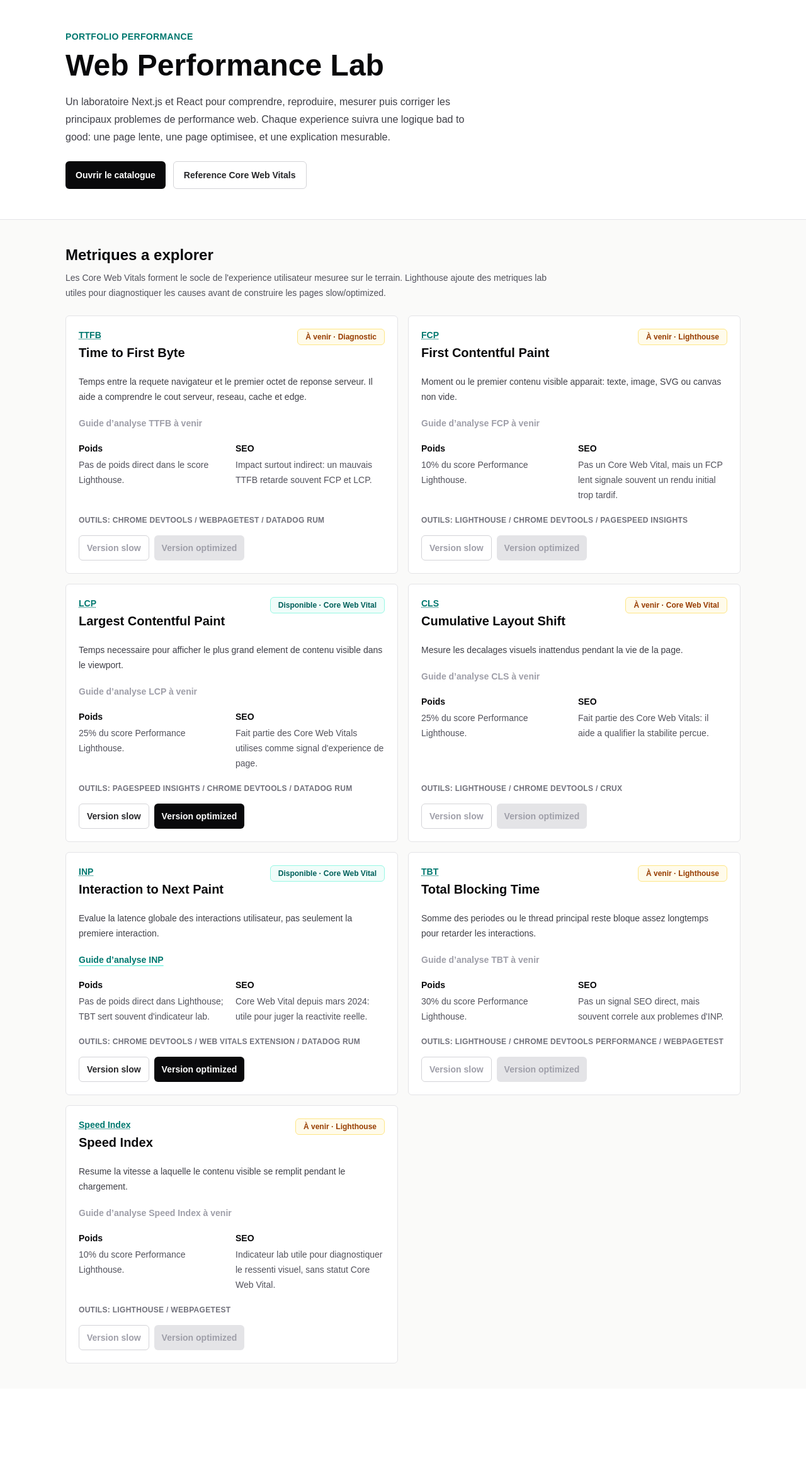
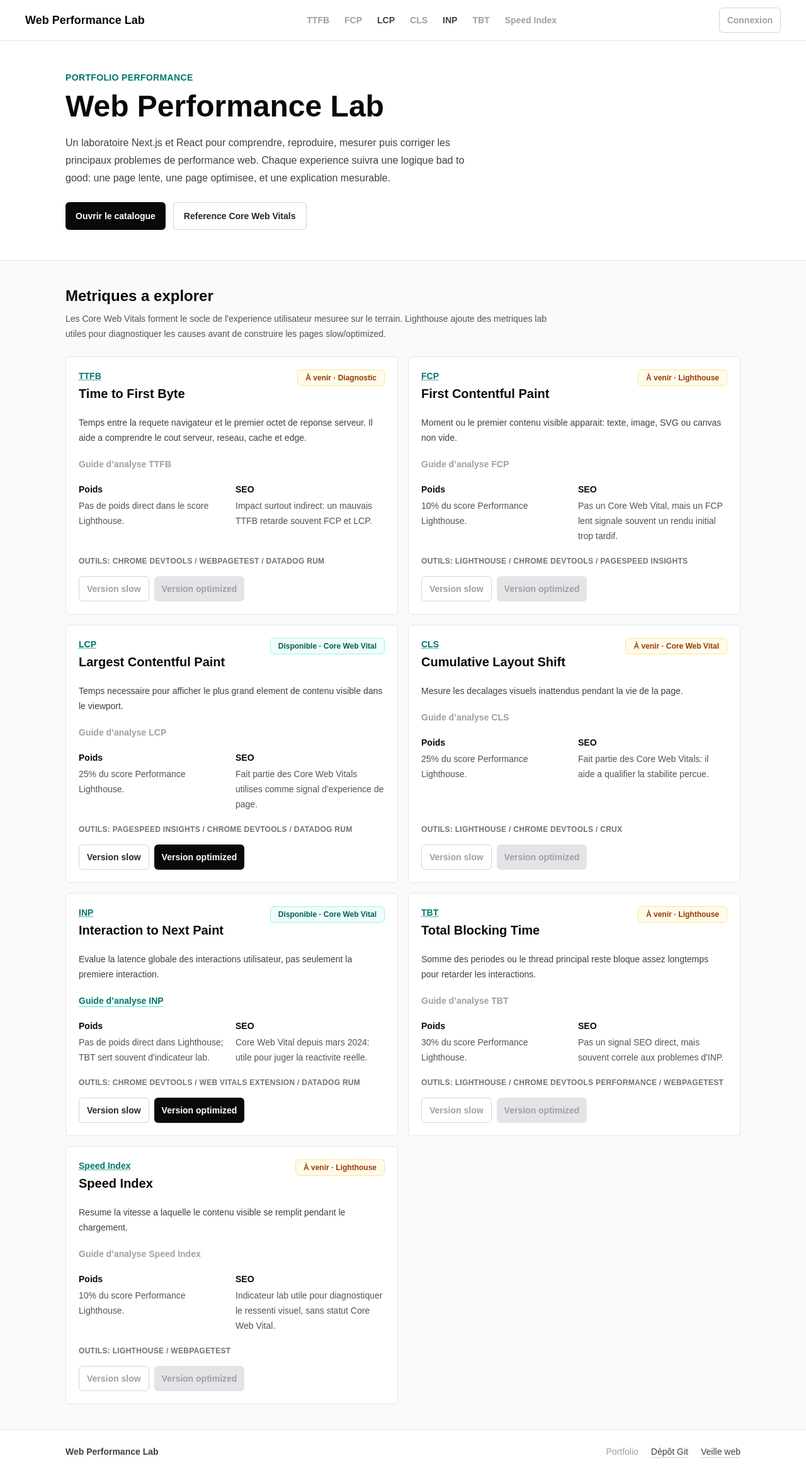
Before and after one commit to manuelWeb/web-perf-lab, a Next.js app: page / in a window 1280 px wide. Shown: the whole page at 63% size. Before the commit the page ends 2205 px from the top, so only its background shows below. Built offline with nearby package versions, Linux system fonts and the light colour scheme.

Commit message:
feat: add shared header, footer and metric navigation
Add responsive metric navigation with a mobile drawer. Link available LCP and INP routes while keeping unavailable metrics disabled.

```diff
--- a/src/app/catalogue/page.tsx
+++ b/src/app/catalogue/page.tsx
@@ -25,7 +25,7 @@ export default function CataloguePage() {
   ];
 
   return (
-    <main className="min-h-screen bg-stone-50 text-zinc-950">
+    <main className="flex-1 bg-stone-50 text-zinc-950">
       <section className="border-b border-zinc-200 bg-white">
         <div className="mx-auto flex w-full max-w-6xl flex-col gap-6 px-6 py-12 sm:px-8 lg:px-10">
           <div className="max-w-3xl">
--- a/src/app/inp/analysis/page.tsx
+++ b/src/app/inp/analysis/page.tsx
@@ -80,7 +80,7 @@ const inpResources = [
 
 export default function InpAnalysisPage() {
   return (
-    <main className="min-h-screen bg-stone-50 text-zinc-950">
+    <main className="flex-1 bg-stone-50 text-zinc-950">
       <section className="border-b border-zinc-200 bg-white">
         <div className="mx-auto flex w-full max-w-6xl flex-col px-6 py-10 sm:px-8 lg:px-10">
           <div className="flex flex-wrap gap-4 text-sm font-semibold">
--- a/src/app/inp/optimized/page.tsx
+++ b/src/app/inp/optimized/page.tsx
@@ -78,7 +78,7 @@ export default function OptimizedInpPage() {
   }
 
   return (
-    <main className="min-h-screen bg-stone-50 text-zinc-950">
+    <main className="flex-1 bg-stone-50 text-zinc-950">
       <section className="border-b border-zinc-200 bg-white">
         <div className="mx-auto grid w-full max-w-6xl gap-8 px-6 py-10 sm:px-8 lg:grid-cols-[0.95fr_1.05fr] lg:px-10">
           <div className="flex flex-col justify-start">
--- a/src/app/inp/slow/page.tsx
+++ b/src/app/inp/slow/page.tsx
@@ -109,7 +109,7 @@ export default function SlowInpPage() {
   }
 
   return (
-    <main className="min-h-screen bg-stone-50 text-zinc-950">
+    <main className="flex-1 bg-stone-50 text-zinc-950">
       <section className="border-b border-zinc-200 bg-white">
         <div className="mx-auto grid w-full max-w-6xl gap-8 px-6 py-10 sm:px-8 lg:grid-cols-[0.95fr_1.05fr] lg:px-10">
           <div className="flex flex-col justify-start">
--- a/src/app/layout.tsx
+++ b/src/app/layout.tsx
@@ -1,4 +1,6 @@
 import type { Metadata } from "next";
+import { SiteFooter } from "@/components/site-footer";
+import { SiteHeader } from "@/components/site-header";
 import "./globals.css";
 
 export const metadata: Metadata = {
@@ -8,8 +10,12 @@ export const metadata: Metadata = {
 
 export default function RootLayout({ children }: LayoutProps<"/">) {
   return (
-    <html lang="en" className="h-full antialiased">
-      <body className="min-h-full flex flex-col">{children}</body>
+    <html lang="fr" className="h-full antialiased">
+      <body className="flex min-h-screen flex-col">
+        <SiteHeader />
+        {children}
+        <SiteFooter />
+      </body>
     </html>
   );
 }
--- a/src/app/lcp/optimized/page.tsx
+++ b/src/app/lcp/optimized/page.tsx
@@ -10,7 +10,7 @@ export default function OptimizedLcpPage() {
   const product = getLcpExperimentProduct();
 
   return (
-    <main className="min-h-screen bg-stone-50 text-zinc-950">
+    <main className="flex-1 bg-stone-50 text-zinc-950">
       <section className="border-b border-zinc-200 bg-white">
         <div className="mx-auto grid w-full max-w-6xl gap-8 px-6 py-10 sm:px-8 lg:grid-cols-[0.95fr_1.05fr] lg:px-10">
           <div className="flex flex-col justify-center">
--- a/src/app/lcp/slow/page.tsx
+++ b/src/app/lcp/slow/page.tsx
@@ -10,7 +10,7 @@ export default function SlowLcpPage() {
   const product = getLcpExperimentProduct();
 
   return (
-    <main className="min-h-screen bg-stone-50 text-zinc-950">
+    <main className="flex-1 bg-stone-50 text-zinc-950">
       <section className="border-b border-zinc-200 bg-white">
         <div className="mx-auto grid w-full max-w-6xl gap-8 px-6 py-10 sm:px-8 lg:grid-cols-[0.95fr_1.05fr] lg:px-10">
           <div className="flex flex-col justify-center">
--- a/src/app/page.tsx
+++ b/src/app/page.tsx
@@ -6,7 +6,7 @@ import {
 
 export default function Home() {
   return (
-    <main className="min-h-screen bg-stone-50 text-zinc-950">
+    <main className="flex-1 bg-stone-50 text-zinc-950">
       <section className="border-b border-zinc-200 bg-white">
         <div className="mx-auto flex w-full max-w-6xl flex-col gap-6 px-6 py-12 sm:px-8 lg:px-10">
           <div className="max-w-3xl">
@@ -111,12 +111,13 @@ function MetricCard({ metric }: { metric: PerformanceMetric }) {
           Guide d’analyse {metric.name}
         </Link>
       ) : (
-        <p
-          aria-disabled="true"
-          className="w-fit text-sm font-semibold text-zinc-400"
+        <button
+          className="w-fit cursor-not-allowed text-left text-sm font-semibold text-zinc-400"
+          disabled
+          type="button"
         >
-          Guide d’analyse {metric.name} à venir
-        </p>
+          Guide d’analyse {metric.name}
+        </button>
       )}
 
       <dl className="grid gap-3 text-sm sm:grid-cols-2">
--- /dev/null
+++ b/src/components/metric-navigation.tsx
@@ -0,0 +1,60 @@
+import Link from "next/link";
+import type { PerformanceMetric } from "@/lib/performance-metrics";
+
+export type MetricNavigationItem = Pick<
+  PerformanceMetric,
+  "fullName" | "hasAnalysisGuide" | "id" | "name"
+> & {
+  href?: string;
+};
+
+type MetricNavigationProps = {
+  items: readonly MetricNavigationItem[];
+  onNavigate?: () => void;
+  orientation: "horizontal" | "vertical";
+};
+
+export function MetricNavigation({
+  items,
+  onNavigate,
+  orientation,
+}: MetricNavigationProps) {
+  const listClassName =
+    orientation === "horizontal"
+      ? "flex items-center gap-3 xl:gap-4"
+      : "grid gap-1";
+  const itemClassName =
+    orientation === "horizontal"
+      ? "rounded-sm px-1 py-2 text-sm font-semibold"
+      : "w-full rounded-sm px-3 py-3 text-left text-base font-semibold";
+
+  return (
+    <ul className={listClassName}>
+      {items.map((item) => (
+        <li key={item.id}>
+          {item.href ? (
+            <Link
+              className={`${itemClassName} text-zinc-700 transition-colors hover:text-teal-800 focus-visible:outline-2 focus-visible:outline-offset-2 focus-visible:outline-teal-700`}
+              href={item.href}
+              onClick={onNavigate}
+            >
+              <abbr className="no-underline" title={item.fullName}>
+                {item.name}
+              </abbr>
+            </Link>
+          ) : (
+            <button
+              className={`${itemClassName} cursor-not-allowed text-zinc-400`}
+              disabled
+              type="button"
+            >
+              <abbr className="no-underline" title={item.fullName}>
+                {item.name}
+              </abbr>
+            </button>
+          )}
+        </li>
+      ))}
+    </ul>
+  );
+}
--- /dev/null
+++ b/src/components/mobile-metric-menu.tsx
@@ -0,0 +1,130 @@
+"use client";
+
+import { useEffect, useRef, useState } from "react";
+import { MetricNavigation } from "@/components/metric-navigation";
+import type { MetricNavigationItem } from "@/components/metric-navigation";
+
+type MobileMetricMenuProps = {
+  items: readonly MetricNavigationItem[];
+};
+
+export function MobileMetricMenu({ items }: MobileMetricMenuProps) {
+  const dialogRef = useRef<HTMLDivElement>(null);
+  const triggerRef = useRef<HTMLButtonElement>(null);
+  const headingRef = useRef<HTMLHeadingElement>(null);
+  const wasOpenRef = useRef(false);
+  const [isOpen, setIsOpen] = useState(false);
+
+  function toggleMenu() {
+    setIsOpen((open) => !open);
+  }
+
+  useEffect(() => {
+    if (!isOpen) {
+      if (wasOpenRef.current) {
+        triggerRef.current?.focus();
+        wasOpenRef.current = false;
+      }
+      return;
+    }
+
+    wasOpenRef.current = true;
+    const previousOverflow = document.body.style.overflow;
+    document.body.style.overflow = "hidden";
+    headingRef.current?.focus();
+
+    function handleKeyDown(event: KeyboardEvent) {
+      if (event.key === "Escape") {
+        setIsOpen(false);
+      }
+
+      if (event.key !== "Tab" || !dialogRef.current) return;
+
+      const focusableElements = dialogRef.current.querySelectorAll<HTMLElement>(
+        'a[href], button:not(:disabled), [tabindex]:not([tabindex="-1"])',
+      );
+      const first = focusableElements[0];
+      const last = focusableElements[focusableElements.length - 1];
+
+      if (event.shiftKey && (document.activeElement === first || !dialogRef.current.contains(document.activeElement))) {
+        event.preventDefault();
+        last?.focus();
+      } else if (!event.shiftKey && (document.activeElement === last || !dialogRef.current.contains(document.activeElement))) {
+        event.preventDefault();
+        first?.focus();
+      }
+    }
+
+    document.addEventListener("keydown", handleKeyDown);
+    return () => {
+      document.body.style.overflow = previousOverflow;
+      document.removeEventListener("keydown", handleKeyDown);
+    };
+  }, [isOpen]);
+
+  return (
+    <div className="lg:hidden">
+      <button
+        aria-expanded={isOpen}
+        aria-haspopup="dialog"
+        aria-label={
+          isOpen ? "Fermer le menu des métriques" : "Ouvrir le menu des métriques"
+        }
+        aria-controls="mobile-metric-menu"
+        className="relative z-50 flex size-11 flex-col items-center justify-center gap-1.5 rounded-md border border-zinc-300 bg-white text-zinc-800 transition-colors hover:bg-zinc-50 focus-visible:outline-2 focus-visible:outline-offset-2 focus-visible:outline-teal-700"
+        onClick={toggleMenu}
+        ref={triggerRef}
+        type="button"
+      >
+        <span
+          className={`absolute h-0.5 w-5 bg-current transition-transform duration-300 ${isOpen ? "rotate-45" : "-translate-y-1.5"}`}
+        />
+        <span
+          className={`absolute h-0.5 w-5 bg-current transition-opacity duration-200 ${isOpen ? "opacity-0" : "opacity-100"}`}
+        />
+        <span
+          className={`absolute h-0.5 w-5 bg-current transition-transform duration-300 ${isOpen ? "-rotate-45" : "translate-y-1.5"}`}
+        />
+      </button>
+
+      <div
+        aria-hidden={!isOpen}
+        className={`fixed inset-0 z-40 transition-[visibility] duration-300 ${isOpen ? "visible" : "invisible delay-300"}`}
+        onClick={(event) => {
+          if (event.target === event.currentTarget) {
+            setIsOpen(false);
+          }
+        }}
+        ref={dialogRef}
+      >
+        <div
+          className={`absolute inset-0 bg-zinc-950/15 transition-opacity duration-300 ${isOpen ? "opacity-100" : "opacity-0"}`}
+          onClick={() => setIsOpen(false)}
+        />
+        <aside
+          aria-label="Navigation des métriques"
+          aria-modal="true"
+          className={`absolute inset-y-0 right-0 flex h-dvh w-[min(22rem,100vw)] flex-col overflow-y-auto border-l border-zinc-200 bg-white px-5 pb-6 pt-5 shadow-xl transition-transform duration-300 ease-out motion-reduce:transition-none ${isOpen ? "translate-x-0" : "translate-x-full"}`}
+          id="mobile-metric-menu"
+          role="dialog"
+        >
+          <h2
+            className="mb-5 pr-14 text-lg font-semibold text-zinc-950"
+            id="mobile-metric-menu-title"
+            ref={headingRef}
+            tabIndex={-1}
+          >
+            Métriques
+          </h2>
+          <nav aria-label="Navigation des métriques">
+            <MetricNavigation
+              items={items}
+              onNavigate={() => setIsOpen(false)}
+              orientation="vertical"
+            />
+          </nav>
+        </aside>
+      </div>
+    </div>
+  );
+}
--- /dev/null
+++ b/src/components/site-footer.tsx
@@ -0,0 +1,42 @@
+export function SiteFooter() {
+  return (
+    <footer className="border-t border-zinc-200 bg-white">
+      <div className="mx-auto flex w-full max-w-6xl flex-col gap-4 px-6 py-6 text-sm sm:flex-row sm:items-center sm:justify-between sm:px-8 lg:px-10">
+        <p className="font-semibold text-zinc-700">Web Performance Lab</p>
+        <nav aria-label="Liens externes et portfolio">
+          <ul className="flex flex-wrap items-center gap-x-5 gap-y-2">
+            <li>
+              <button
+                className="cursor-not-allowed font-medium text-zinc-400"
+                disabled
+                type="button"
+              >
+                Portfolio
+              </button>
+            </li>
+            <li>
+              <a
+                className="font-medium text-zinc-700 underline decoration-zinc-300 underline-offset-4 transition-colors hover:text-teal-800"
+                href="https://github.com/manuelWeb/web-perf-lab"
+                rel="noreferrer"
+                target="_blank"
+              >
+                Dépôt Git
+              </a>
+            </li>
+            <li>
+              <a
+                className="font-medium text-zinc-700 underline decoration-zinc-300 underline-offset-4 transition-colors hover:text-teal-800"
+                href="https://daily.dev/tags/webdev"
+                rel="noreferrer"
+                target="_blank"
+              >
+                Veille web
+              </a>
+            </li>
+          </ul>
+        </nav>
+      </div>
+    </footer>
+  );
+}
--- /dev/null
+++ b/src/components/site-header.tsx
@@ -0,0 +1,56 @@
+import Link from "next/link";
+import { MetricNavigation } from "@/components/metric-navigation";
+import { MobileMetricMenu } from "@/components/mobile-metric-menu";
+import { performanceMetrics } from "@/lib/performance-metrics";
+
+const metricNavigationItems = performanceMetrics.map(
+  ({ experimentRoutes, fullName, hasAnalysisGuide, id, name }) => ({
+    fullName,
+    hasAnalysisGuide,
+    href: hasAnalysisGuide
+      ? `/${id}/analysis`
+      : experimentRoutes.slow
+        ? `/${id}/slow`
+        : undefined,
+    id,
+    name,
+  }),
+);
+
+export function SiteHeader() {
+  return (
+    <header className="border-b border-zinc-200 bg-white">
+      <div className="mx-auto flex min-h-16 w-full max-w-7xl items-center justify-between gap-5 px-5 sm:px-8 lg:px-10">
+        <Link
+          aria-label="Web Performance Lab, accueil"
+          className="shrink-0 text-base font-bold text-zinc-950 sm:text-lg"
+          href="/"
+        >
+          <span className="sm:hidden">Web Perf Lab</span>
+          <span className="hidden sm:inline">Web Performance Lab</span>
+        </Link>
+
+        <nav
+          aria-label="Navigation des métriques"
+          className="hidden lg:block"
+        >
+          <MetricNavigation
+            items={metricNavigationItems}
+            orientation="horizontal"
+          />
+        </nav>
+
+        <div className="flex shrink-0 items-center gap-2">
+          <button
+            className="h-10 rounded-md border border-zinc-300 px-3 text-sm font-semibold text-zinc-400"
+            disabled
+            type="button"
+          >
+            Connexion
+          </button>
+          <MobileMetricMenu items={metricNavigationItems} />
+        </div>
+      </div>
+    </header>
+  );
+}
```
